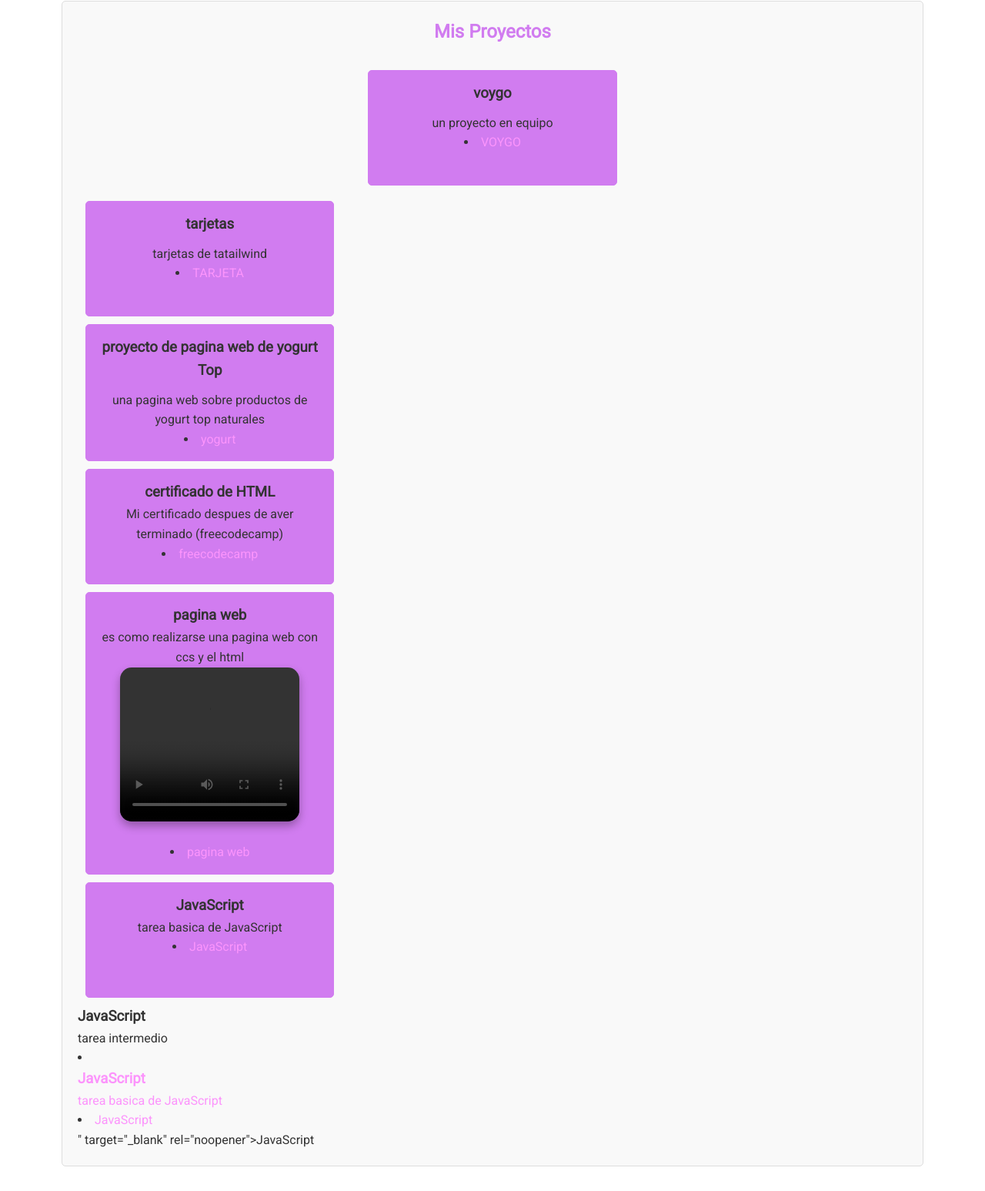
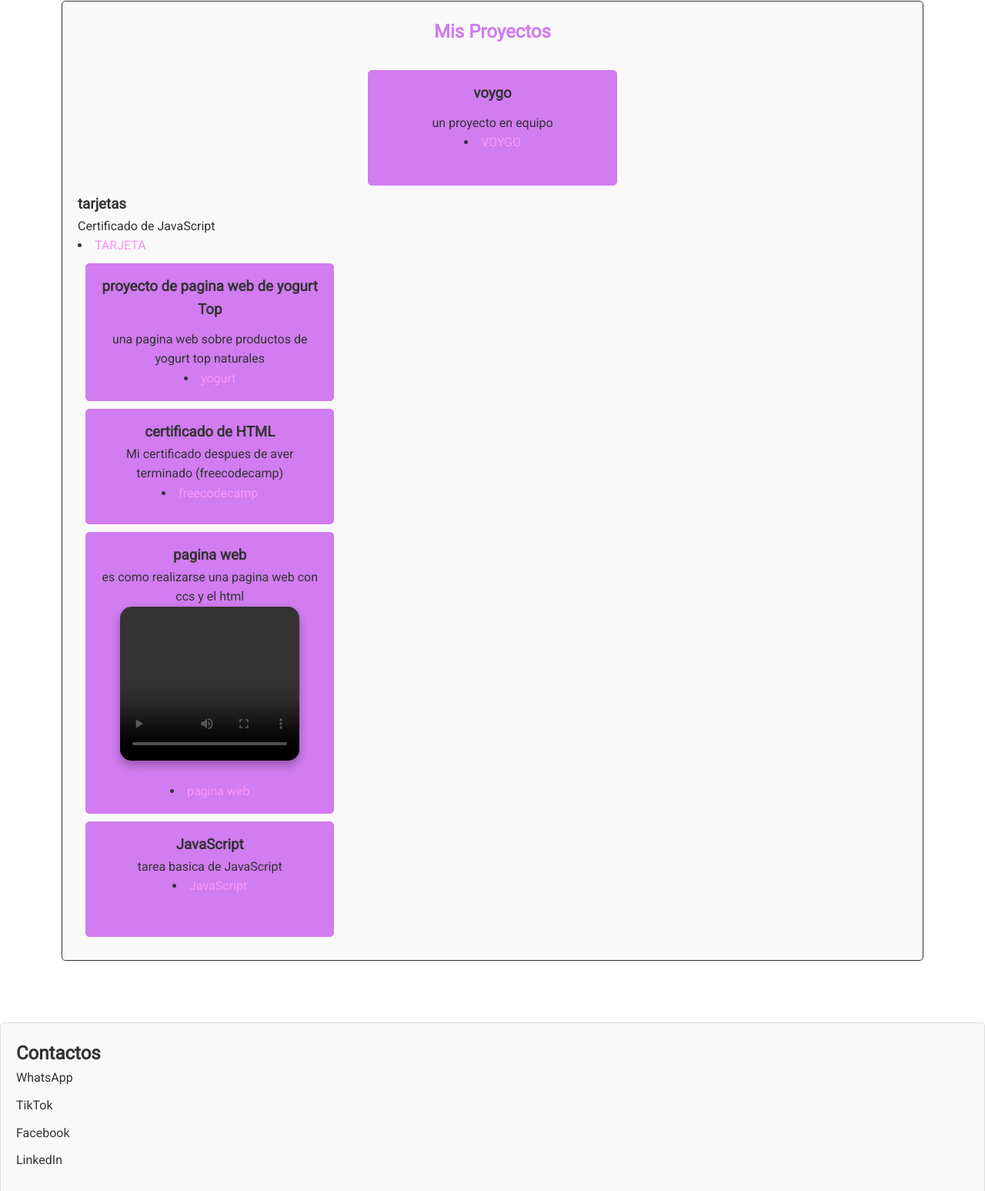
Before and after one commit to ashlyhuamani/MI-PORTAFOLIO, a plain HTML site: page index.html in a window 1280 px wide. Shown: the part 1155-2702 px from the top of the page at 77% size. Drawn offline with Linux system fonts and the light colour scheme; grey boxes are pictures that could not be loaded; a script that the page names is missing.

Commit message:
16 diciembre

```diff
--- a/css/style.css
+++ b/css/style.css
@@ -183,9 +183,9 @@ a:hover {
 
 /* Proyectos */
 .section-proyectos {
-  margin-bottom: 30px;
+  margin-bottom: 20px;
   padding: 20px;
-  border: 1px solid #ddd;
+  border: 1px solid ;#ddd;
   border-radius: 5px;
   background-color: #f9f9f9;
   margin: 80px;
--- a/index.html
+++ b/index.html
@@ -84,10 +84,10 @@
                <li><a href="http://127.0.0.1:5500/" target="_blank" rel="noopener">VOYGO</a></li>
             </div>
             </div>
-            <div class="proyecto">
+            <div class="Certificado">
               <h3>tarjetas</h3>
-              <p>tarjetas de tatailwind</p>
-              <li><a href="file:///C:/Users/LENOVO/Documents/tarjeta-tatailwind/index.html" target="_blank" rel="noopener">TARJETA</a></li>
+              <p>Certificado de JavaScript</p>
+              <li><a href="https://www.freecodecamp.org/certification/ashly123/javascript-algorithms-and-data-structures-v8" target="_blank" rel="noopener">TARJETA</a></li>
             </div>
             <div class="proyecto">
               <h3>proyecto de pagina web de yogurt Top</h3>
@@ -112,15 +112,8 @@
              <p>tarea basica de JavaScript</p>
              <li><a href="https://ashlyhuamani.github.io/app_tareas_basica/" target="_blank" rel="noopener">JavaScript</a></li>
           </div>
-           <div class="Tarea Intermedio">
-             <h3>JavaScript</h3>
-             <p>tarea intermedio</p>
-             <li><a href=" <div class="JavaScript">
-             <h3>JavaScript</h3>
-             <p>tarea basica de JavaScript</p>
-             <li><a href="https://ashlyhuamani.github.io/app_tareas_basica/" target="_blank" rel="noopener">JavaScript</a></li>
-          </div>" target="_blank" rel="noopener">JavaScript</a></li>
-          </div>
+
+
         </section>
         <!-- Contactos -->
         <section id="contactos" class="section-contactos">
```
